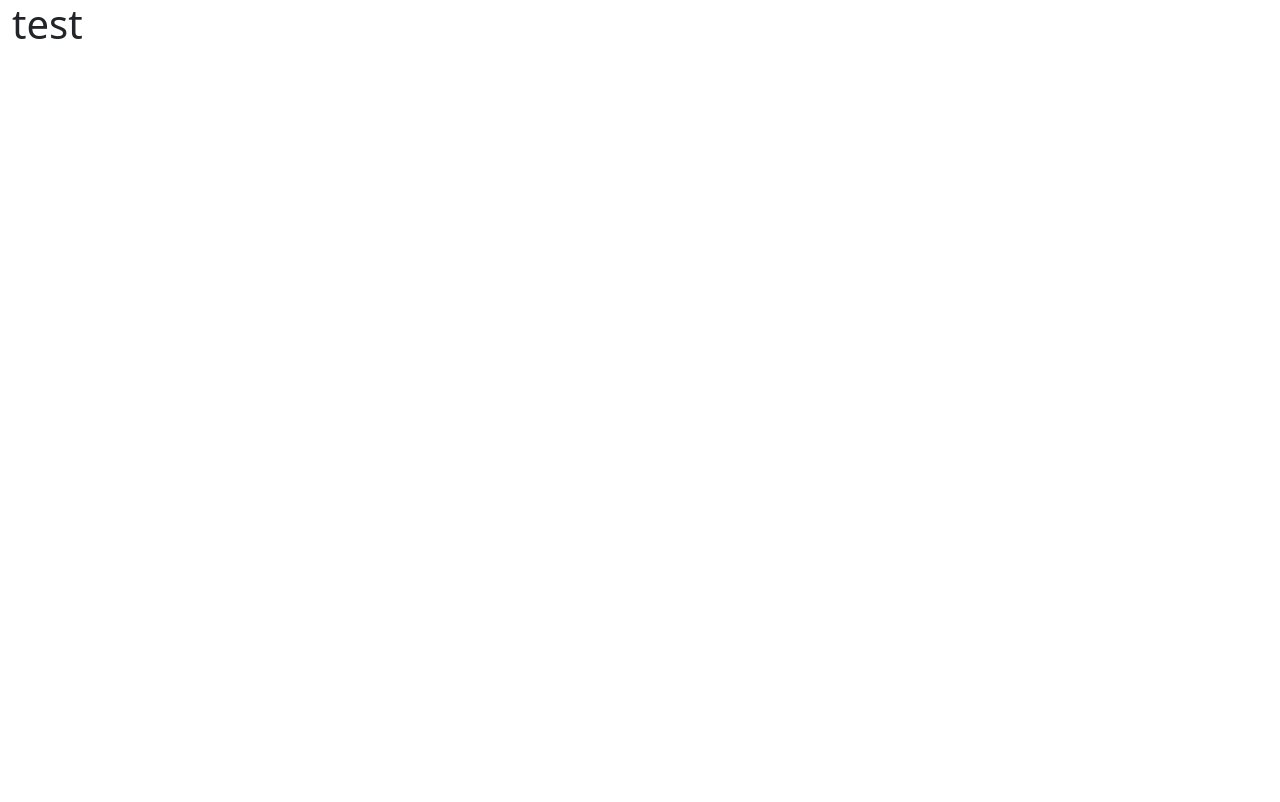
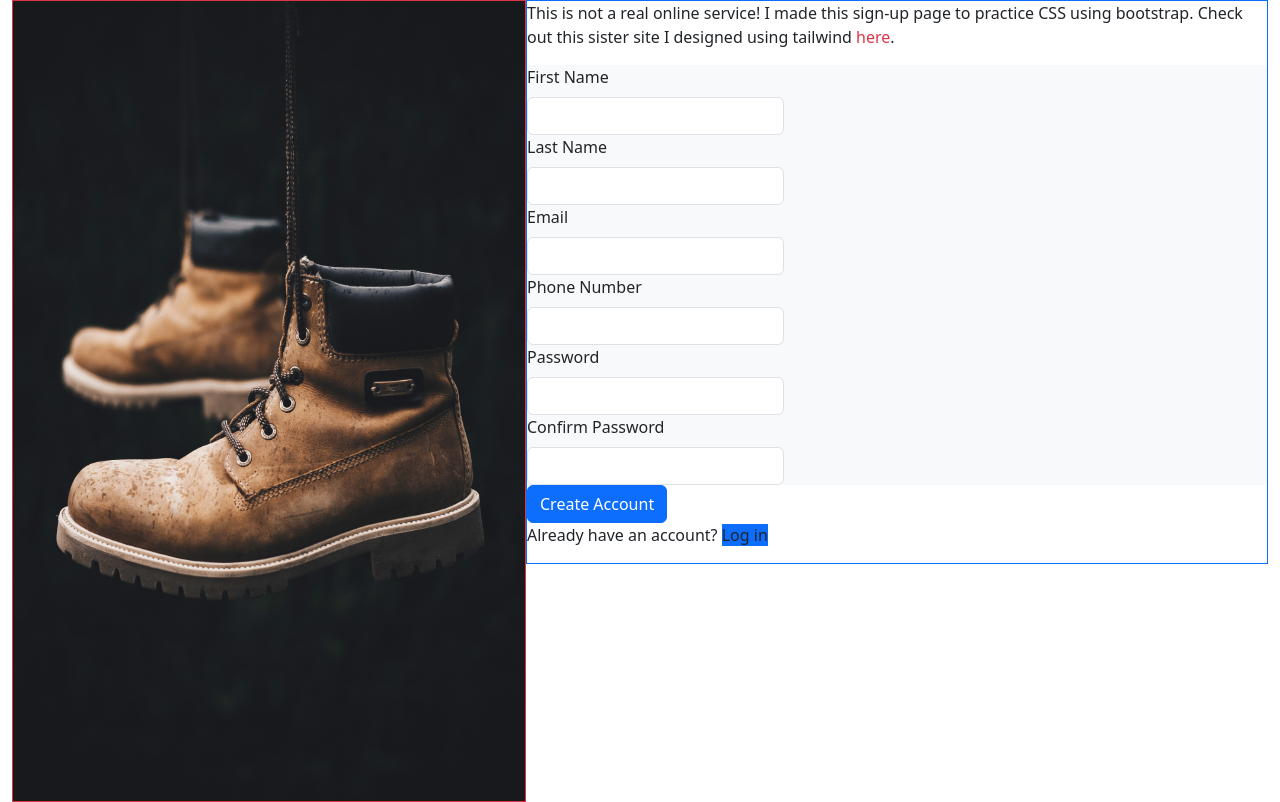
Before and after one commit to jakekressley/bootstrap-sign-up-form, a plain HTML site: page index.html in a window 1280 px wide. Drawn offline with nearby package versions, Linux system fonts and the light colour scheme; a web font is replaced by a local one.

Commit message:
simple layout

```diff
--- a/index.html
+++ b/index.html
@@ -7,12 +7,51 @@
 	<link rel="stylesheet" href="styles.css">
 	<script src="script.js"></script>
 
+	<link rel="preconnect" href="https://fonts.googleapis.com">
+	<link rel="preconnect" href="https://fonts.gstatic.com" crossorigin>
+	<link href="https://fonts.googleapis.com/css2?family=Bagel+Fat+One&family=Orbitron:wght@500&display=swap" rel="stylesheet">
 	<link href="https://cdn.jsdelivr.net/npm/bootstrap@5.3.0/dist/css/bootstrap.min.css" rel="stylesheet" integrity="sha384-9ndCyUaIbzAi2FUVXJi0CjmCapSmO7SnpJef0486qhLnuZ2cdeRhO02iuK6FUUVM" crossorigin="anonymous">
 	<script src="https://cdn.jsdelivr.net/npm/bootstrap@5.3.0/dist/js/bootstrap.bundle.min.js" integrity="sha384-geWF76RCwLtnZ8qwWowPQNguL3RmwHVBC9FhGdlKrxdiJJigb/j/68SIy3Te4Bkz" crossorigin="anonymous"></script>
 </head>
 <body>
-    <div class="container-fluid">
-        <h1>test</h1>
+	<div class="container-fluid d-flex">
+		<div class="img-container w-30 h-100 border border-danger">
+			<img src="images/boots.jpg" alt="boots">
+		</div>
+		<div class="content w-auto h-100 border border-primary">
+			<p>This is not a real online service! I made this sign-up page to practice CSS using bootstrap. Check out this sister site I designed using tailwind <span class="text-danger">here</span>.</p>
+			<div class="form-content bg-light d-flex flex-column">
+				<form action="get" class="input-group">
+					<div class="inputs-container d-flex flex-column">
+						<div>
+							<label for="first-name" class="form-label">First Name</label>
+							<input type="text" id="first-name" class="form-control">
+							<label for="last-name" class="form-label">Last Name</label>
+							<input type="text" id="last-name" class="form-control">
+						</div>
+						<div>
+							<label for="user-email" class="form-label">Email</label>
+							<input type="text" id="user-email" class="form-control">
+							<label for="user-phone-number" class="form-label">Phone Number</label>
+							<input type="text" id="user-phone-number" class="form-control">
+						</div>
+						<div>
+							<label for="user-password" class="form-label">Password</label>
+							<input type="text" id="user-password" class="form-control">
+							<label for="confirm-password" class="form-label">Confirm Password</label>
+							<input type="text" id="confirm-password" class="form-control">
+						</div>
+					</div>
+
+				</form>
+			</div>
+			<div class="button">
+				<button class="btn btn-primary">Create Account</button>
+			</div>
+			<div class="login-prompt">
+				<p>Already have an account? <span class="bg-primary">Log in</span></p>
+			</div>
+		</div>
 	</div>
 </body>
 </html>
--- a/styles.css
+++ b/styles.css
@@ -0,0 +1,9 @@
+body {
+    margin: 0;
+    padding: 0;
+}
+
+img {
+    width: 40vw;
+    height: 100vh;
+}
```
Also changed, not shown: images/boots.jpg (added). Lines whose indentation alone changed are shown as unchanged.
